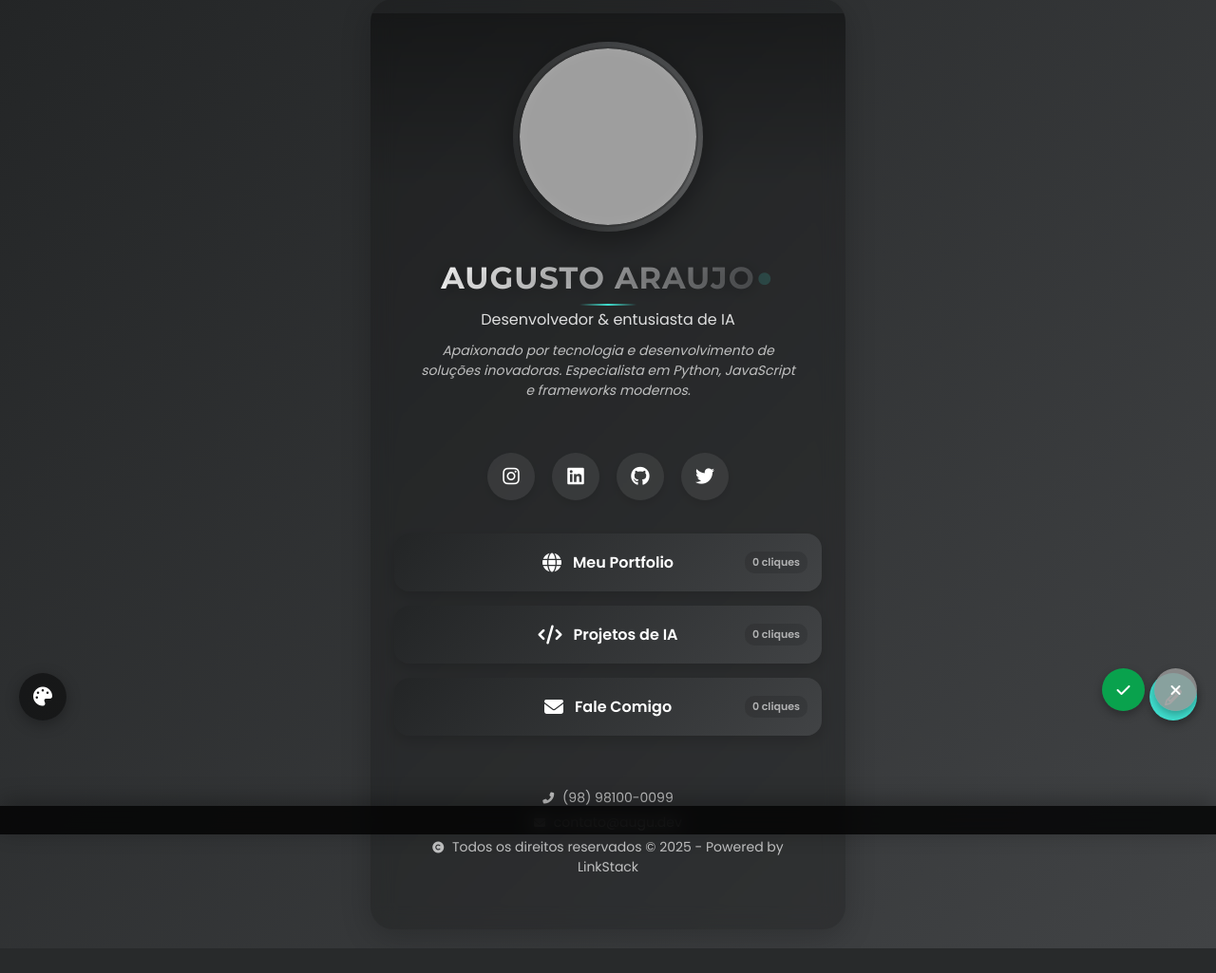
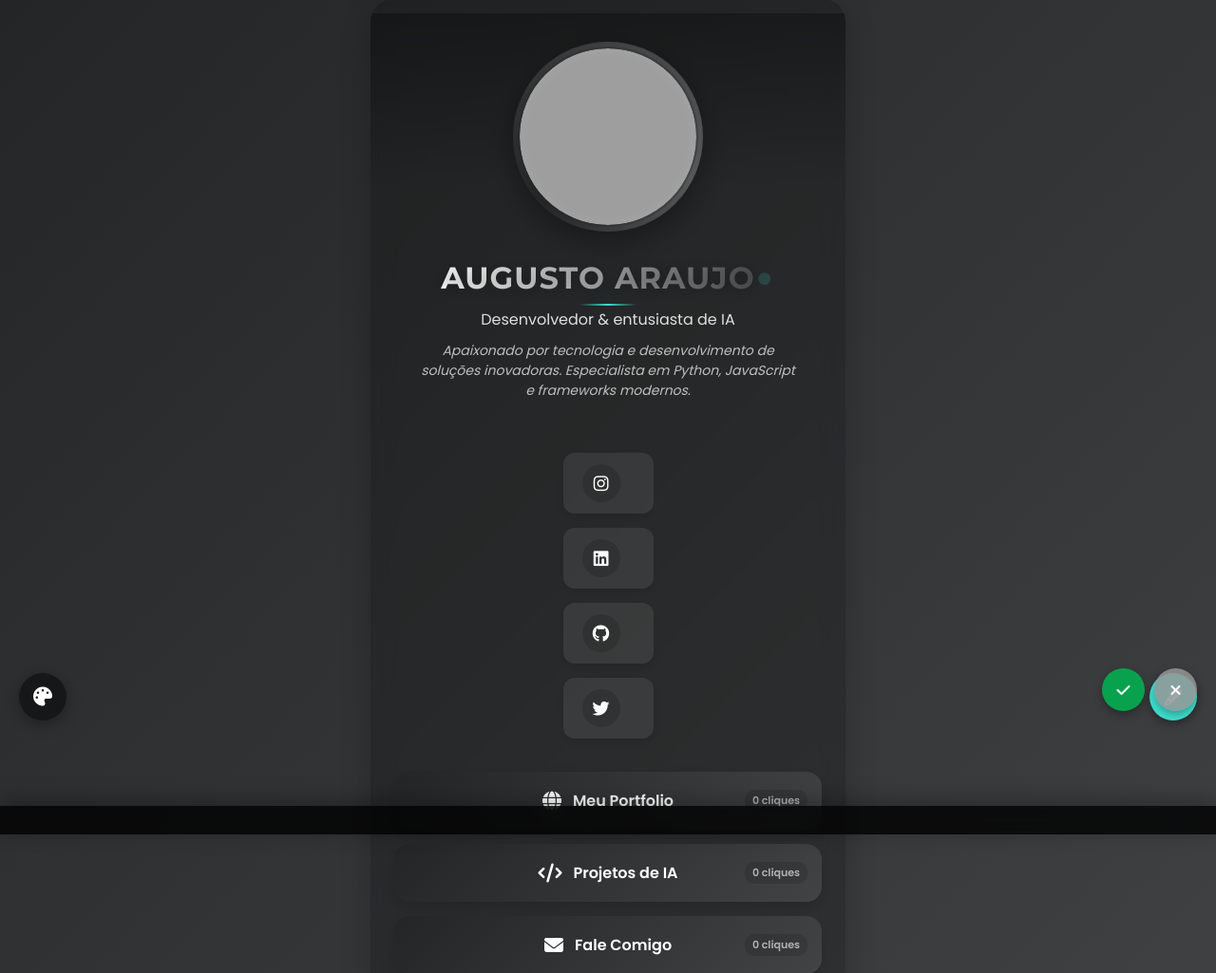
Before and after one commit to euaugusto1/WebBeautyBoost3, a Flask app: page / in a window 1280 px wide. Shown: the part 21-1046 px from the top of the page at 95% size. Before the commit the page ends 1020 px from the top, so only its background shows below. Run offline with Flask 3, Linux system fonts and the light colour scheme; data comes from the database, SQL or seed files in the repository; grey boxes are pictures that could not be loaded.

Commit message:
Improved the look of social media links
Updated styling for social media links in `styles.css` and added JavaScript functionality in `social-links.js` to improve their display and add interactive elements such as hover effects and click counters.  The changes include adjustments to sizing, spacing, and the addition of icons and data attributes.

Replit-Commit-Author: Agent
Replit-Commit-Session-Id: 8580ea19-0134-4eb4-9113-2bf77d58a295
Replit-Commit-Screenshot-Url: https://storage.googleapis.com/screenshot-production-us-central1/e92c9ac1-f45a-45b8-b7f7-a9398957e1e5/6bd8ff4b-0860-4bd7-84c6-66f1a717e496.jpg

```diff
--- a/static/css/styles.css
+++ b/static/css/styles.css
@@ -338,25 +338,46 @@ body.theme-35 .logo::before { background: conic-gradient(from 0deg, transparent
 /* Social icons */
 .social-icons {
   display: flex;
-  gap: 18px;
+  flex-direction: column;
+  gap: 15px;
   margin-bottom: 35px;
+  align-items: center;
 }
 
 .social-icon {
-  width: 50px;
-  height: 50px;
+  width: 100%;
+  max-width: 280px;
   background-color: rgba(255, 255, 255, 0.08);
-  border-radius: 50%;
+  border-radius: 12px;
   display: flex;
   align-items: center;
-  justify-content: center;
-  font-size: 20px;
+  padding: 12px 20px;
+  font-size: 18px;
   color: var(--text-color);
   text-decoration: none;
   transition: all var(--transition-medium);
   position: relative;
   overflow: hidden;
   box-shadow: 0 4px 10px rgba(0, 0, 0, 0.1);
+}
+
+.social-icon i {
+  width: 40px;
+  height: 40px;
+  display: flex;
+  align-items: center;
+  justify-content: center;
+  background-color: rgba(0, 0, 0, 0.15);
+  border-radius: 50%;
+  margin-right: 15px;
+  transition: all var(--transition-medium);
+}
+
+.social-icon::after {
+  content: attr(data-platform);
+  font-weight: 500;
+  text-transform: capitalize;
+  letter-spacing: 0.5px;
 }
 
 .social-icon::before {
@@ -368,13 +389,17 @@ body.theme-35 .logo::before { background: conic-gradient(from 0deg, transparent
   bottom: 0;
   background: rgba(255, 255, 255, 0.1);
   transform: scale(0);
-  border-radius: 50%;
+  border-radius: 12px;
   transition: transform 0.3s ease;
 }
 
 .social-icon:hover {
   transform: translateY(-5px);
   box-shadow: 0 10px 15px rgba(0, 0, 0, 0.2);
+}
+
+.social-icon:hover i {
+  transform: rotate(360deg) scale(1.2);
 }
 
 .social-icon:hover::before {
```
Also changed, not shown: static/js/social-links.js (added, +109 -0 lines).
